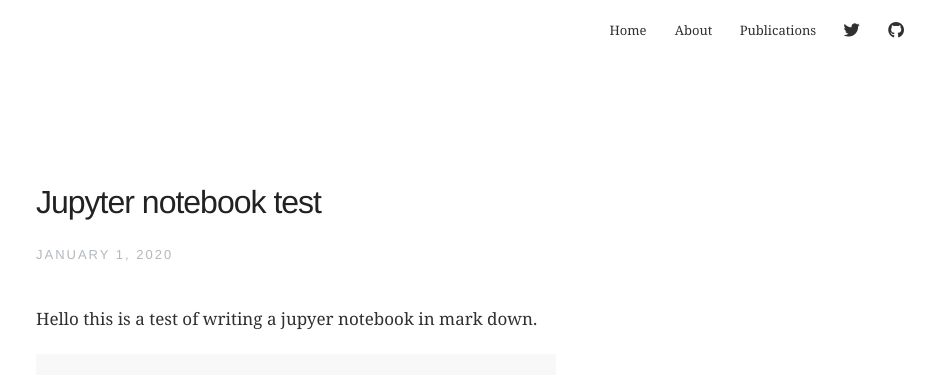
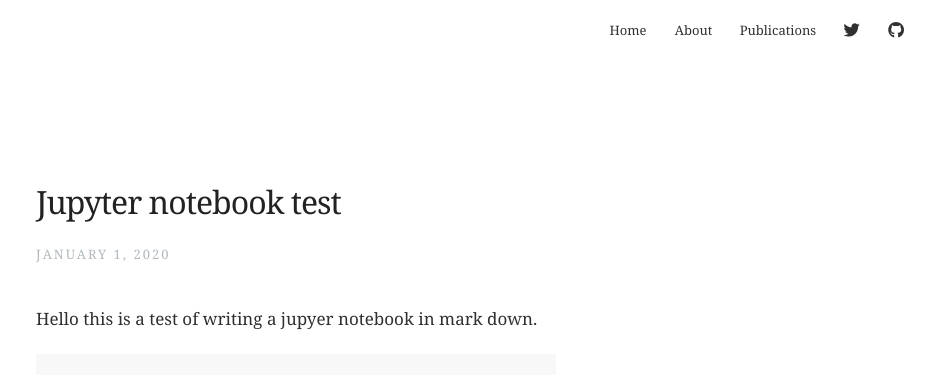
Before and after one commit to astrophpeter/astrophpeter.github.io, a Jekyll site: the page built from _posts/2020-01-1-jupyter-notebook-test.md, in a window 1280 px wide. Shown: the top 375 px of the page, without its empty margins (344-1279 px from the left). Built offline with Jekyll 4.4.1, drawn with Linux system fonts in a browser that asks for light colours; nearby versions of some CDN libraries.

Commit message:
Update style.css

```diff
--- a/assets/css/style.css
+++ b/assets/css/style.css
@@ -229,19 +229,19 @@ em, i { font-style: italic; }
 .post h1 {
 	margin-bottom: 20px;
 	color: #222;
-	font: 300 32px/1.4em "Helvetica Neue", Helvetica,Arial,sans-serif;
+	font: 300 32px/1.4em Georgia, serif;/*"Helvetica Neue", Helvetica,Arial,sans-serif;*/
 }
 
 .post h2 {
 	margin-bottom: 40px;
-	  font: 300 24px/1.5 "Helvetica Neue",Helvetica,Arial,sans-serif;
+	  font: 300 24px/1.5 Georgia, serif; /*"Helvetica Neue",Helvetica,Arial,sans-serif;*/
 	  color: #111;
 }
 
 
 .post h2.headline {
 	/*font: italic 22px/1.3em Georgia,serif;*/
-	font: normal 13px/1.5em "Helvetica Neue",Helvetica,Arial,sans-serif;
+	font: normal 13px/1.5em Georgia, serif; /*"Helvetica Neue",Helvetica,Arial,sans-serif;*/
 	margin: -5px 0 40px 0;
 	color: #b2b9be;
 	  font-size: 13px;
```
